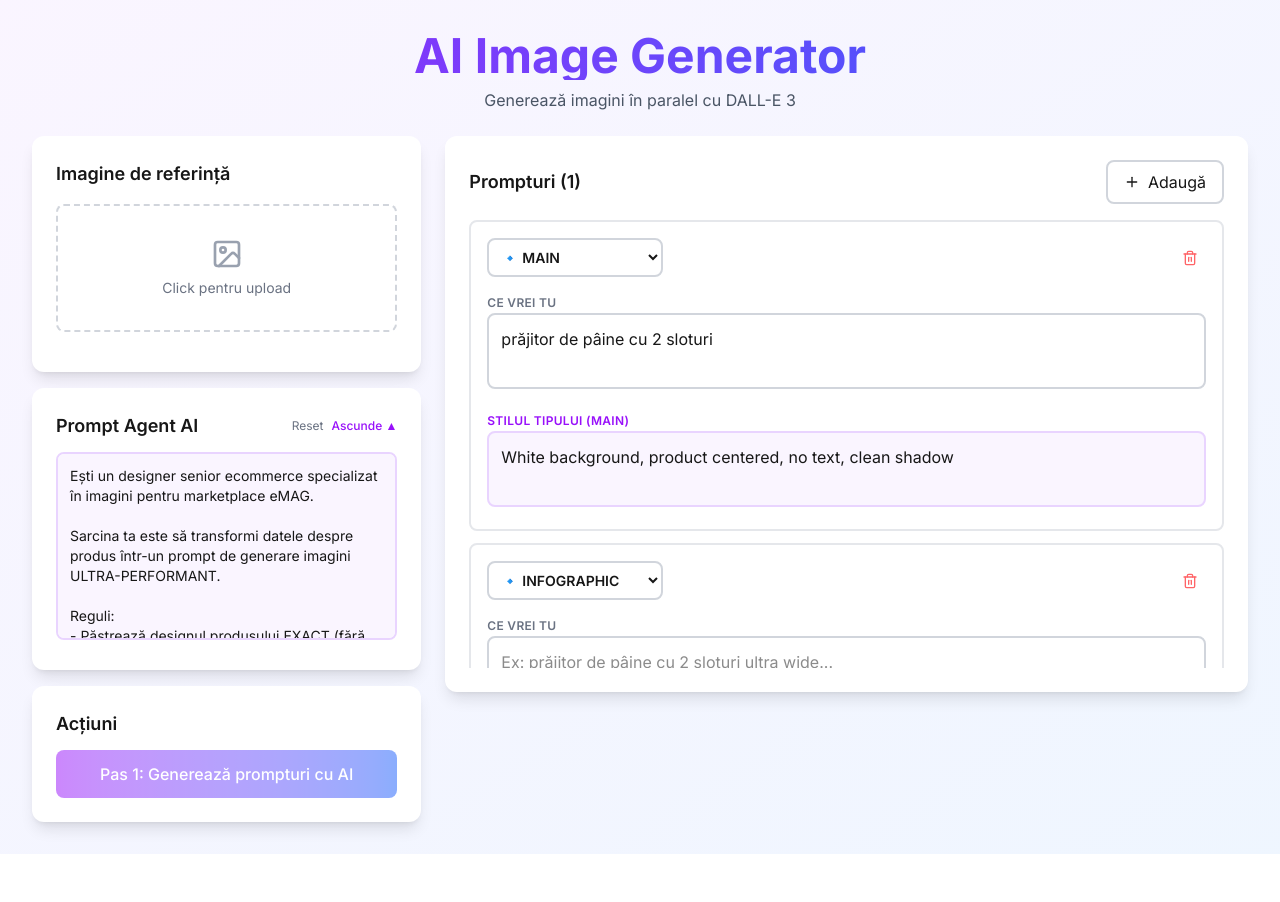
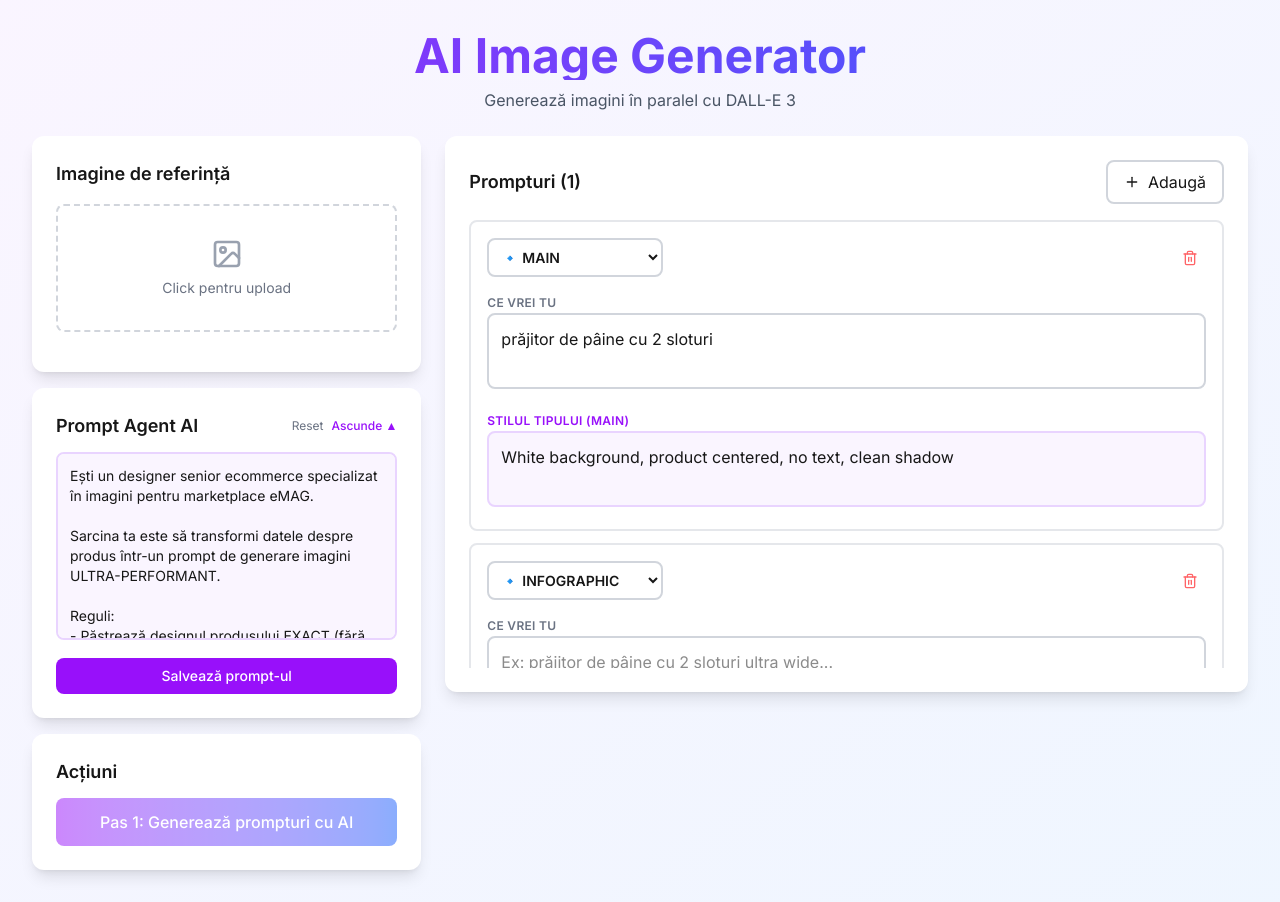
Before and after one commit to Revadorev/image-generator, a Next.js app: page / in a window 1280 px wide. Both pictures are taken after a click on the button "Editează ▼". Before the commit the page ends 854 px from the top, so only its background shows below. Built offline with nearby package versions, Linux system fonts and the light colour scheme.

Commit message:
feat: save agent system prompt to localStorage, persists across page reloads

```diff
--- a/app/page.tsx
+++ b/app/page.tsx
@@ -71,8 +71,20 @@ Răspunde DOAR cu promptul final, nimic altceva.`;
 
 export default function Home() {
   const [referenceImage, setReferenceImage] = useState<File | null>(null);
-  const [agentSystemPrompt, setAgentSystemPrompt] = useState<string>(DEFAULT_AGENT_SYSTEM_PROMPT);
+  const [agentSystemPrompt, setAgentSystemPrompt] = useState<string>(() => {
+    if (typeof window !== "undefined") {
+      return localStorage.getItem("kidgps_agent_prompt") || DEFAULT_AGENT_SYSTEM_PROMPT;
+    }
+    return DEFAULT_AGENT_SYSTEM_PROMPT;
+  });
+  const [agentPromptSaved, setAgentPromptSaved] = useState(false);
   const [showAgentPrompt, setShowAgentPrompt] = useState(false);
+
+  const handleSaveAgentPrompt = () => {
+    localStorage.setItem("kidgps_agent_prompt", agentSystemPrompt);
+    setAgentPromptSaved(true);
+    setTimeout(() => setAgentPromptSaved(false), 2000);
+  };
   // userTexts = ce scrie utilizatorul (cererea)
   const [userTexts, setUserTexts] = useState<string[]>(["prăjitor de pâine cu 2 sloturi", "", "", ""]);
   // templateTexts = textul editabil al tipului selectat
@@ -361,7 +373,10 @@ export default function Home() {
                 <h2 className="text-lg font-semibold">Prompt Agent AI</h2>
                 <div className="flex gap-2">
                   <button
-                    onClick={() => setAgentSystemPrompt(DEFAULT_AGENT_SYSTEM_PROMPT)}
+                    onClick={() => {
+                      setAgentSystemPrompt(DEFAULT_AGENT_SYSTEM_PROMPT);
+                      localStorage.removeItem("kidgps_agent_prompt");
+                    }}
                     className="text-xs text-gray-500 hover:underline"
                   >
                     Reset
@@ -375,13 +390,28 @@ export default function Home() {
                 </div>
               </div>
               {showAgentPrompt && (
+                <>
                   <textarea
                     value={agentSystemPrompt}
-                  onChange={(e) => setAgentSystemPrompt(e.target.value)}
+                    onChange={(e) => {
+                      setAgentSystemPrompt(e.target.value);
+                      setAgentPromptSaved(false);
+                    }}
                     className="w-full resize-none border-2 border-purple-200 rounded-lg p-3 text-sm focus:border-purple-500 focus:outline-none bg-purple-50"
                     rows={8}
                     placeholder="System prompt pentru agentul AI..."
                   />
+                  <button
+                    onClick={handleSaveAgentPrompt}
+                    className={`w-full py-2 rounded-lg text-sm font-medium transition ${
+                      agentPromptSaved
+                        ? "bg-green-100 text-green-700 border-2 border-green-300"
+                        : "bg-purple-600 text-white hover:bg-purple-700"
+                    }`}
+                  >
+                    {agentPromptSaved ? "✓ Salvat!" : "Salvează prompt-ul"}
+                  </button>
+                </>
               )}
               {!showAgentPrompt && (
                 <p className="text-xs text-gray-400 italic line-clamp-2">{agentSystemPrompt.slice(0, 120)}...</p>
```
Lines whose indentation alone changed are shown as unchanged.
